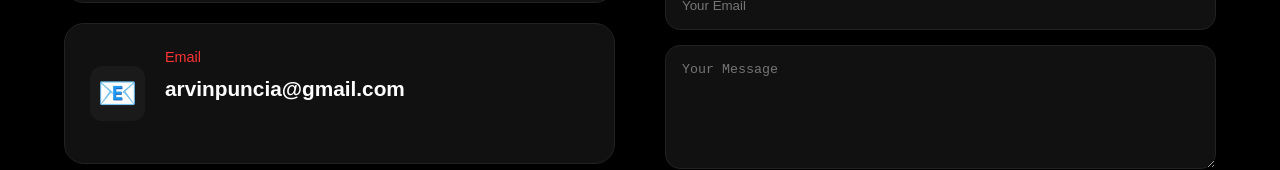
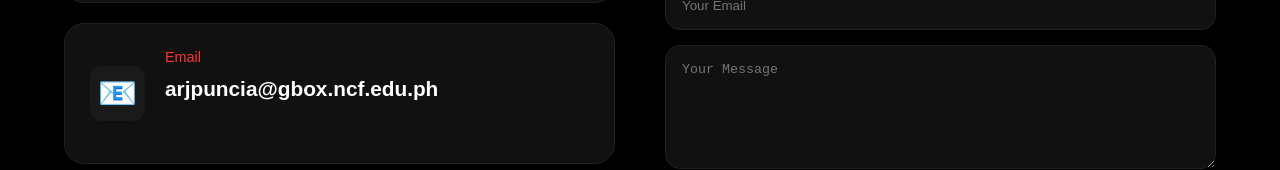
Before and after one commit to arjpuncia-collab/My-Frontend, a Next.js app in the folder my-project/: page /contact in a window 1280 px wide. Shown: the part 470-640 px from the top of the page. Built offline with nearby package versions, Linux system fonts and the light colour scheme.

Commit message:
Updated portfolio design

```diff
--- a/my-project/app/contact/page.tsx
+++ b/my-project/app/contact/page.tsx
@@ -32,7 +32,7 @@ export default function Contact() {
 
   <div className="contact-details">
     <span className="contact-label">Email</span>
-    <p>arvinpuncia@gmail.com</p>
+    <p>arjpuncia@gbox.ncf.edu.ph</p>
   </div>
 </div>
 
```
